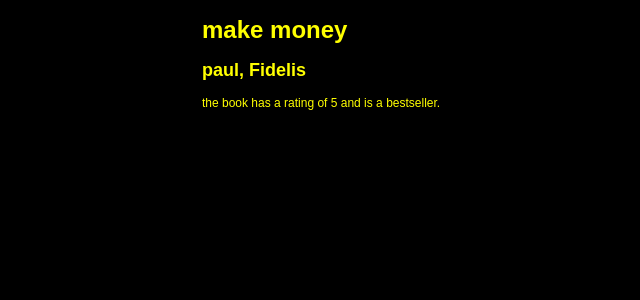
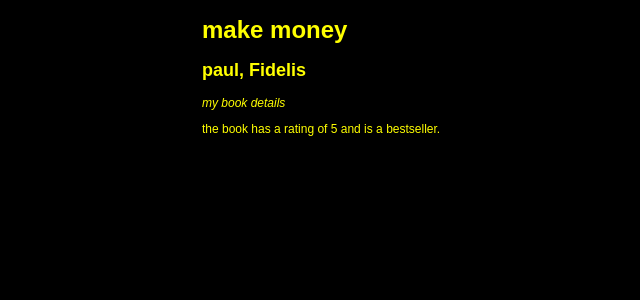
Before and after one commit to fidelmak/TopBooks, a Django app: a page that uses book_outlet/Templates/book_outlet/book_detail.html in a window 1280 px wide. Shown: the top 300 px of the page, without its empty margins (182-822 px from the left). Run offline with Django 3.2, Linux system fonts and the light colour scheme; data comes from the database, SQL or seed files in the repository.

Commit message:
new edit to templates

```diff
--- a/book_outlet/Templates/book_outlet/book_detail.html
+++ b/book_outlet/Templates/book_outlet/book_detail.html
@@ -8,6 +8,7 @@
 <div class="container">
     <h1> {{ title }} </h1>
     <h2>{{Author}} </h2>
+    <p> <i> my book details</i> </p>
     <p id="content"> the book has a rating of {{ rating }}
         {% if is_bestseller %}
             and is a bestseller.
```
